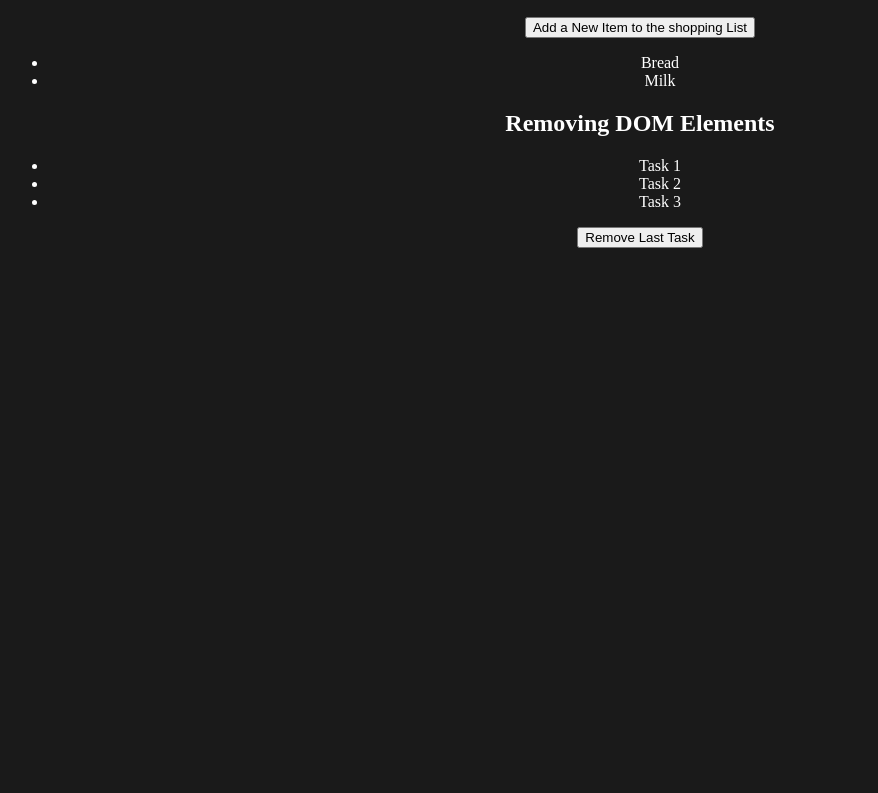
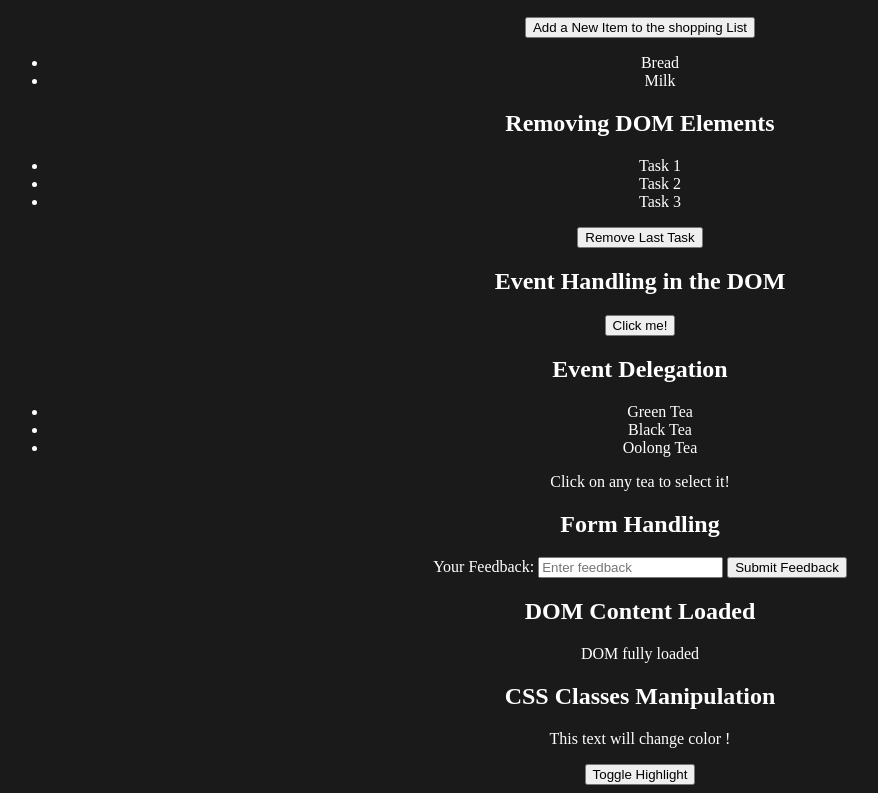
Before and after one commit to abhijeetk597/js-is-the-new-quest, a plain HTML site: page jsfoundation/part8/index.html in a window 1280 px wide. Shown: the part 513-1306 px from the top of the page, without its empty margins (0-878 px from the left). Before the commit the page ends 800 px from the top, so only its background shows below. Drawn offline with Linux system fonts and the light colour scheme.

Commit message:
dom manipulation more problems

```diff
--- a/jsfoundation/part8/index.html
+++ b/jsfoundation/part8/index.html
@@ -74,6 +74,45 @@
     </section>
 
     <!-- Example 6: Event Handling in the DOM -->
+    <section id="example-6">
+      <h2>Event Handling in the DOM</h2>
+      <button id="clickMeButton">Click me!</button>
+    </section>
+
+    <!-- Example 7: Event Delegation -->
+    <section id="example-7">
+      <h2>Event Delegation</h2>
+      <ul id="teaList">
+        <li class="teaItem">Green Tea</li>
+        <li class="teaItem">Black Tea</li>
+        <li class="teaItem">Oolong Tea</li>
+      </ul>
+      <p>Click on any tea to select it!</p>
+    </section>
+
+    <!-- Example 8: Form Handling -->
+    <section id="example-8">
+      <h2>Form Handling</h2>
+      <form id="feedbackForm">
+        <label for="feedbackInput">Your Feedback:</label>
+        <input type="text" id="feedbackInput" placeholder="Enter feedback" />
+        <button type="submit">Submit Feedback</button>
+      </form>
+      <p id="feedbackDisplay"></p>
+    </section>
+
+    <!-- Example 9: DOM Content Loaded -->
+    <section id="example-9">
+      <h2>DOM Content Loaded</h2>
+      <p id="domStatus">Waiting for DOM to load...</p>
+    </section>
+
+    <!-- Example 10: CSS Classes Manipulation -->
+    <section id="example-10">
+      <h2>CSS Classes Manipulation</h2>
+      <p id="descriptionText">This text will change color !</p>
+      <button id="toggleHighlight">Toggle Highlight</button>
+    </section>
 
     <script src="./script.js"></script>
   </body>
--- a/jsfoundation/part8/script.js
+++ b/jsfoundation/part8/script.js
@@ -36,3 +36,41 @@ document
     let taskList = document.getElementById("taskList");
     taskList.lastElementChild.remove();
   });
+
+//example 6
+document.getElementById("clickMeButton").addEventListener("click", function () {
+  alert("You clicked me!");
+});
+
+//example 7
+document.getElementById("teaList").addEventListener("click", function (event) {
+  if (event.target && event.target.matches(".teaItem")) {
+    alert(`You selected: ${event.target.textContent}`);
+  }
+});
+
+//example 8
+document
+  .getElementById("feedbackForm")
+  .addEventListener("submit", function (event) {
+    event.preventDefault();
+    let feedback = document.getElementById("feedbackInput").value;
+    // console.log(feedback);
+    document.getElementById(
+      "feedbackDisplay"
+    ).textContent = `Feedback is: ${feedback}`;
+  });
+
+//example 9
+document.addEventListener("DOMContentLoaded", function () {
+  alert("Loading DOM");
+  document.getElementById("domStatus").textContent = "DOM fully loaded";
+});
+
+//example 10
+document
+  .getElementById("toggleHighlight")
+  .addEventListener("click", function () {
+    let mytext = document.getElementById("descriptionText");
+    mytext.classList.toggle("highlight");
+  });
```
